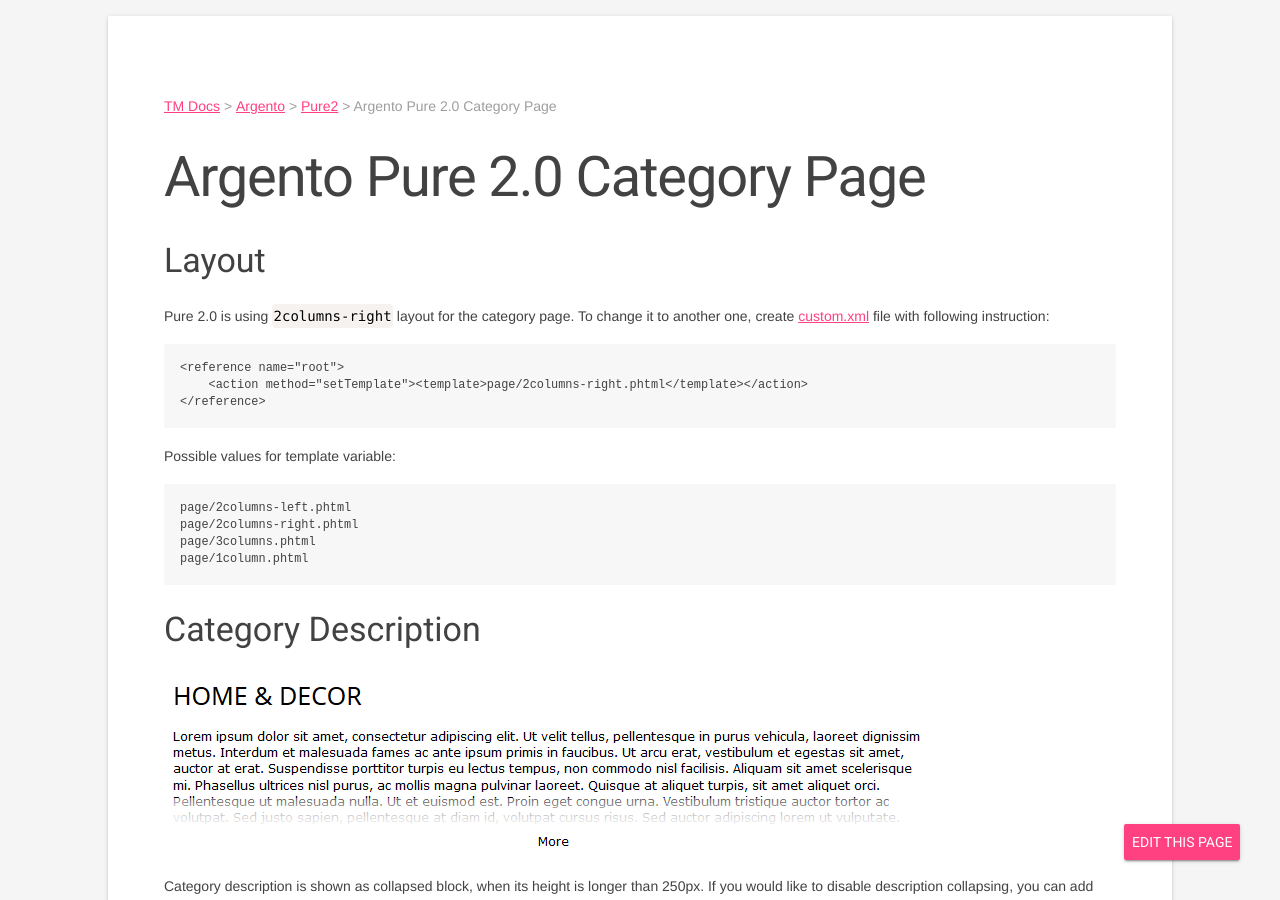
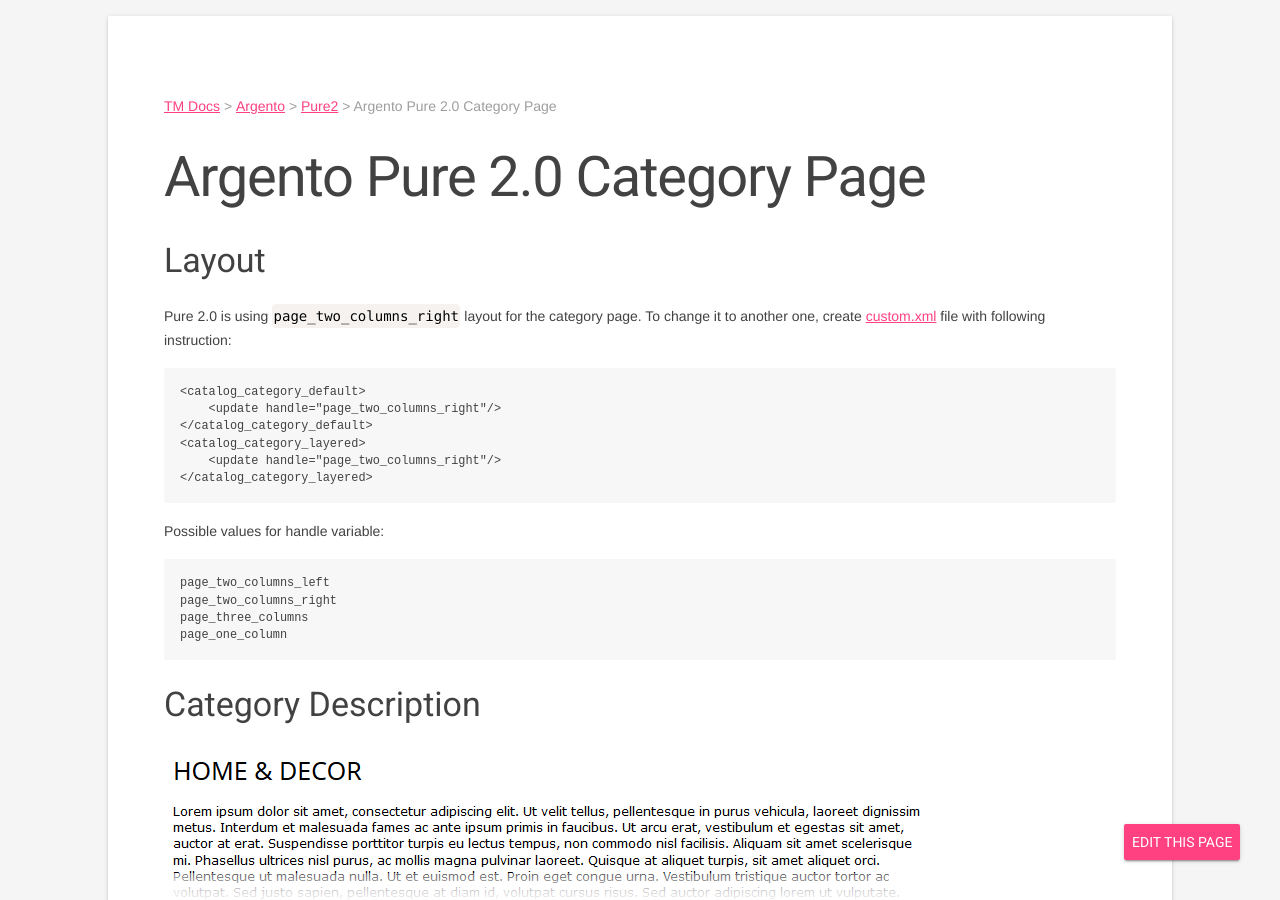
Before and after one commit to tmhub/tmhub.github.io, a Jekyll site: the page built from argento/pure2/category-page/index.md, in a window 1280 px wide and 900 px high. Built offline with Jekyll 4.4.1, drawn with Linux system fonts in a browser that asks for light colours.

Commit message:
Fixed docs about category layout

````diff
--- a/argento/pure2/category-page/index.md
+++ b/argento/pure2/category-page/index.md
@@ -11,23 +11,26 @@
 
 ### Layout
 
-Pure 2.0 is using `2columns-right` layout for the category page. To change it to
-another one, create [custom.xml][custom_xml]
-file with following instruction:
+Pure 2.0 is using `page_two_columns_right` layout for the category page. To
+change it to another one, create [custom.xml][custom_xml] file with following
+instruction:
 
 ```xml
-<reference name="root">
-    <action method="setTemplate"><template>page/2columns-right.phtml</template></action>
-</reference>
+<catalog_category_default>
+    <update handle="page_two_columns_right"/>
+</catalog_category_default>
+<catalog_category_layered>
+    <update handle="page_two_columns_right"/>
+</catalog_category_layered>
 ```
 
-Possible values for template variable:
+Possible values for handle variable:
 
 ```
-page/2columns-left.phtml
-page/2columns-right.phtml
-page/3columns.phtml
-page/1column.phtml
+page_two_columns_left
+page_two_columns_right
+page_three_columns
+page_one_column
 ```
 
 ### Category Description
````
